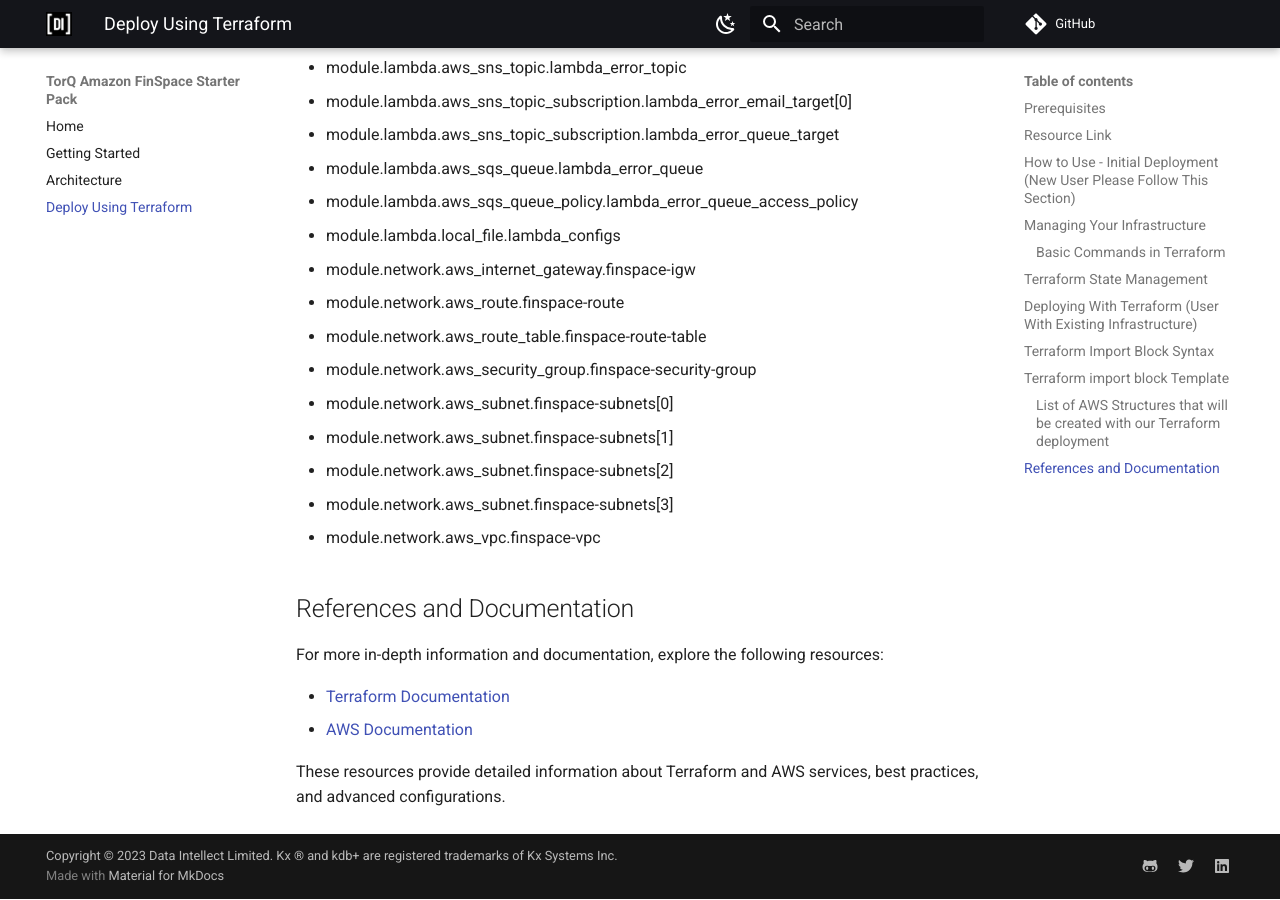
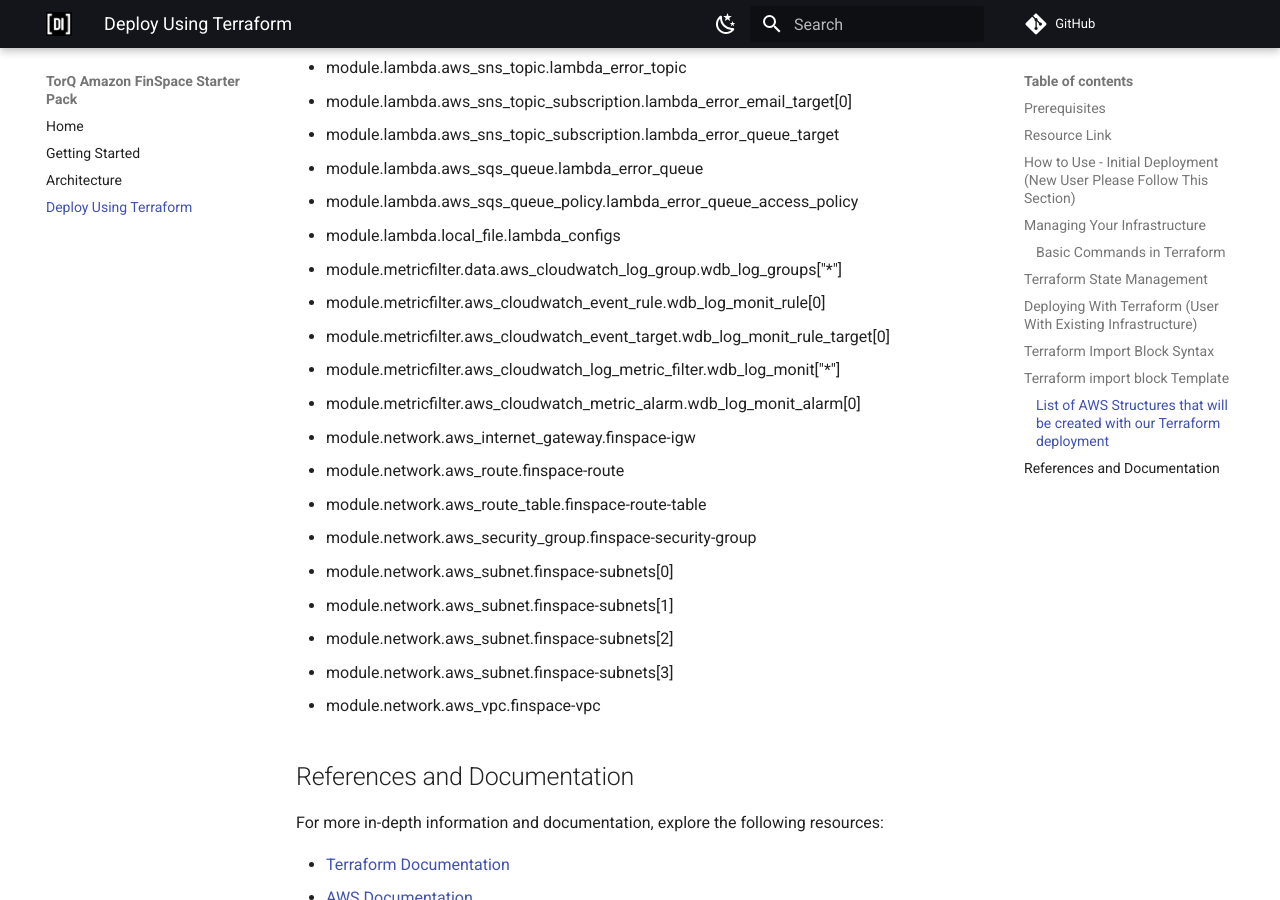
Before and after one commit to DataIntellectTech/TorQ-Amazon-FinSpace-Starter-Pack, an MkDocs documentation site: the page built from docs/terraformdeloyment.md, in a window 1280 px wide and 900 px high, scrolled down 6262 px. Built offline with MkDocs 1.6.1 and Material for MkDocs 9.7.7, drawn with Linux system fonts in a browser that asks for light colours; comment, search, counter and statistics services are not loaded.

Commit message:
add new resources to readme

```diff
--- a/docs/terraformdeloyment.md
+++ b/docs/terraformdeloyment.md
@@ -167,6 +167,11 @@
 * module.lambda.aws_sqs_queue.lambda_error_queue
 * module.lambda.aws_sqs_queue_policy.lambda_error_queue_access_policy
 * module.lambda.local_file.lambda_configs
+* module.metricfilter.data.aws_cloudwatch_log_group.wdb_log_groups["*"]
+* module.metricfilter.aws_cloudwatch_event_rule.wdb_log_monit_rule[0]
+* module.metricfilter.aws_cloudwatch_event_target.wdb_log_monit_rule_target[0]
+* module.metricfilter.aws_cloudwatch_log_metric_filter.wdb_log_monit["*"]
+* module.metricfilter.aws_cloudwatch_metric_alarm.wdb_log_monit_alarm[0]
 * module.network.aws_internet_gateway.finspace-igw
 * module.network.aws_route.finspace-route
 * module.network.aws_route_table.finspace-route-table
```
